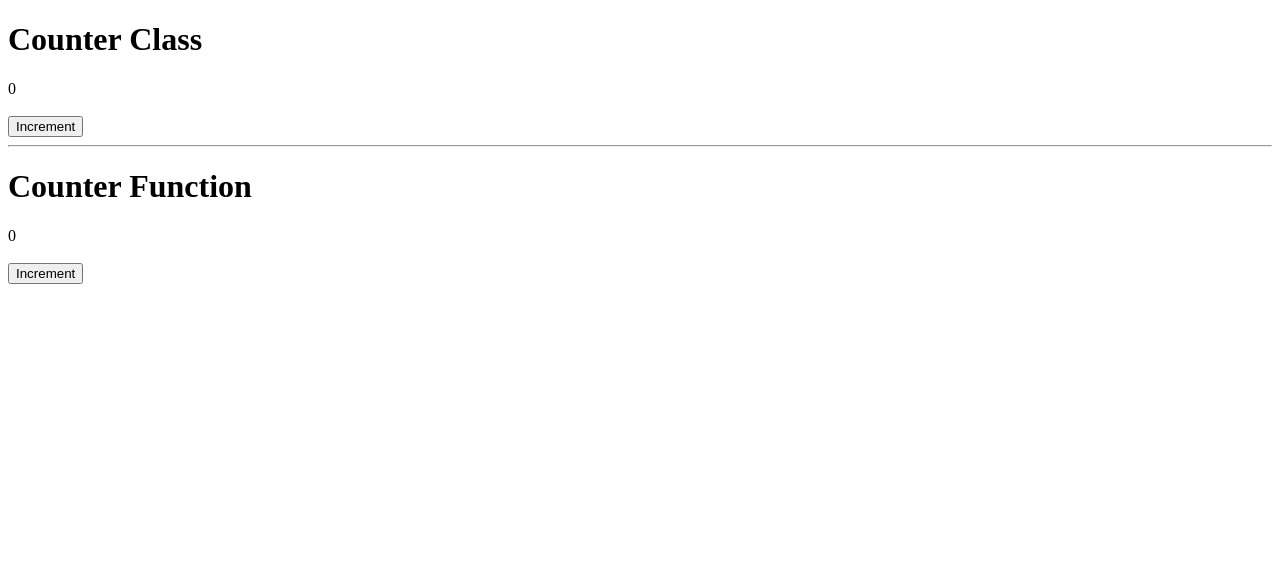
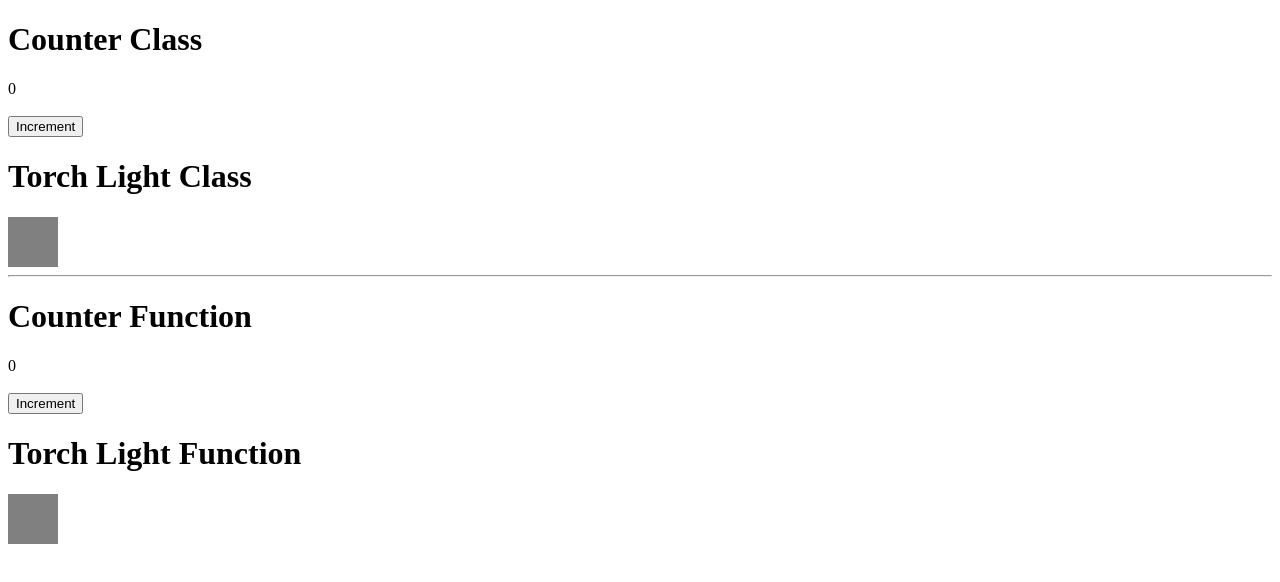
Before and after one commit to shrestharosy/react-hooks-intro, a React (Create React App) app: page / in a window 1280 px wide. Shown: the top 582 px of the page. Built offline with nearby package versions, Linux system fonts and the light colour scheme.

Commit message:
[EXAMPLE] : Implement useState hook to create flashlight

```diff
--- a/src/App.js
+++ b/src/App.js
@@ -2,14 +2,16 @@ import React from 'react';
 
 import CounterClass from './components/CounterClass';
 import CounterFunction from './components/CounterFunction';
+import LightFunction from './components/LightFunction';
 
 function App() {
   return (
-    <React.Fragment>
+    <>
       <CounterClass />
       <hr />
       <CounterFunction />
-    </React.Fragment>
+      <LightFunction />
+    </>
   );
 }
 
--- a/src/components/CounterClass.jsx
+++ b/src/components/CounterClass.jsx
@@ -2,7 +2,8 @@ import React, { Component } from 'react';
 
 class Counter extends Component {
   state = {
-    count: 0
+    count: 0,
+    isOn: false
   };
 
   incrementCount = () => {
@@ -11,14 +12,33 @@ class Counter extends Component {
     }));
   };
 
+  toggleLight = () => {
+    this.setState(prevState => ({
+      isOn: !prevState.isOn
+    }));
+  };
+
   render() {
+    const {count, isOn} = this.state
     return (
       <div>
         <h1>Counter Class</h1>
-        {this.state.count}
-        <br/>
-        <br/>
+        {count}
+        <br />
+        <br />
         <button onClick={this.incrementCount}>Increment</button>
+
+        <h1>Torch Light Class</h1>
+        <div
+          style={{
+            height: '50px',
+            width: '50px',
+            background: isOn ? 'yellow' : 'grey'
+          }}
+          onClick={this.toggleLight}
+        ></div>
+
+
       </div>
     );
   }
--- /dev/null
+++ b/src/components/LightFunction.jsx
@@ -0,0 +1,38 @@
+import React, { useState } from 'react';
+
+const LightFunction = () => {
+  const [isOn, setIsOn] = useState(false);
+
+  const toggleLight = () => {
+    setIsOn(prevIsOn => !prevIsOn);
+  };
+
+  return (
+    <div>
+      <h1>Torch Light Function</h1>
+      <div
+        style={{
+          height: '50px',
+          width: '50px',
+          background: isOn ? 'yellow' : 'grey'
+        }}
+        onClick={toggleLight}
+      ></div>
+      {/* <img
+        src={
+          isOn
+            ? 'https://icon.now.sh/higjlight/fd0'
+            : 'https://icon.now.sh/higjlight/aaa'
+        }
+        style={{
+          height: '50px',
+          width: '50px'
+        }}
+        alt='Torch Light'
+        onClick={toggleLight}
+      ></img> */}
+    </div>
+  );
+};
+
+export default LightFunction;
```
